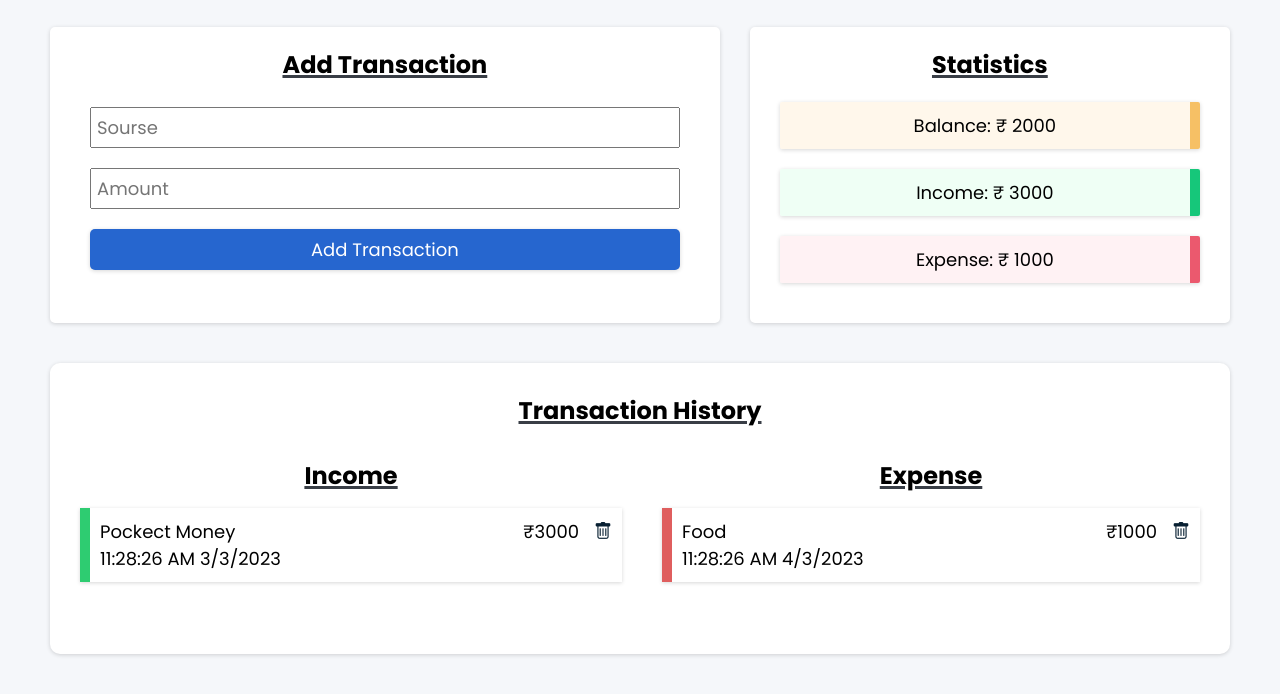
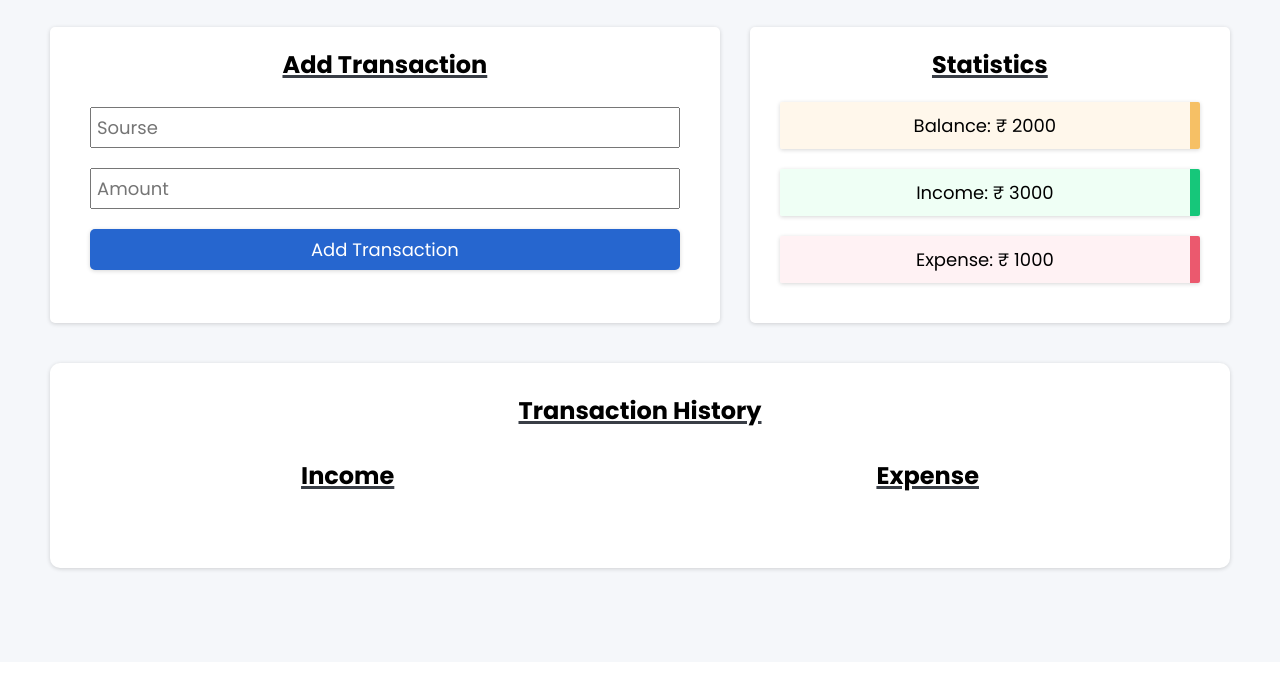
Before and after one commit to kushal1997/budget_tracker, a plain HTML site: page index.html in a window 1280 px wide. Shown: the part 138-832 px from the top of the page. After the commit the page ends 800 px from the top, so only its background shows below. Drawn offline with nearby package versions, Linux system fonts and the light colour scheme.

Commit message:
removed li

```diff
--- a/index.html
+++ b/index.html
@@ -47,27 +47,13 @@
                         <div class="income">
                             <h3>Income</h3>
                             <ul class="incomeList">
-                                <li data-id="">
-                                    <p>
-                                        <span>Pockect Money</span>
-                                        <span>11:28:26 AM 3/3/2023</span>
-                                    </p>
-                                    <span>₹3000</span>
-                                    <i class="bi bi-trash delete"></i>
-                                </li>
+
                             </ul>
                         </div>
                         <div class="expense">
                             <h3>Expense</h3>
                             <ul class="expenseList">
-                                <li data-id="">
-                                    <p>
-                                        <span>Food</span>
-                                        <span>11:28:26 AM 4/3/2023</span>
-                                    </p>
-                                    <span>₹1000</span>
-                                    <i class="bi bi-trash delete"></i>
-                                </li>
+
                             </ul>
                         </div>
                     </div>
```
